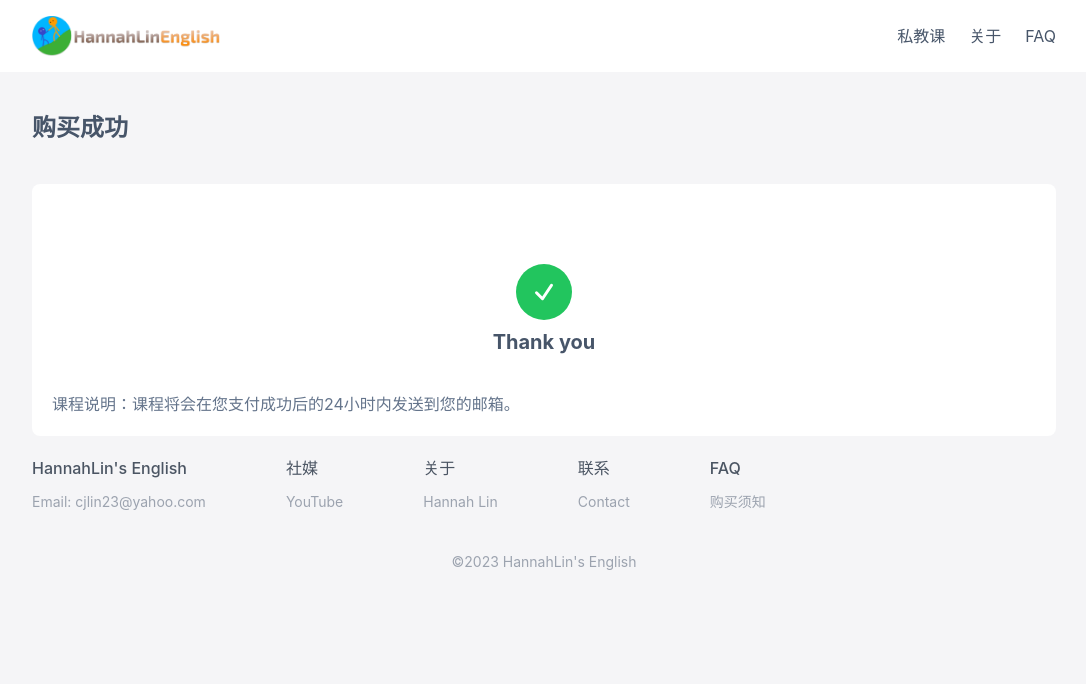
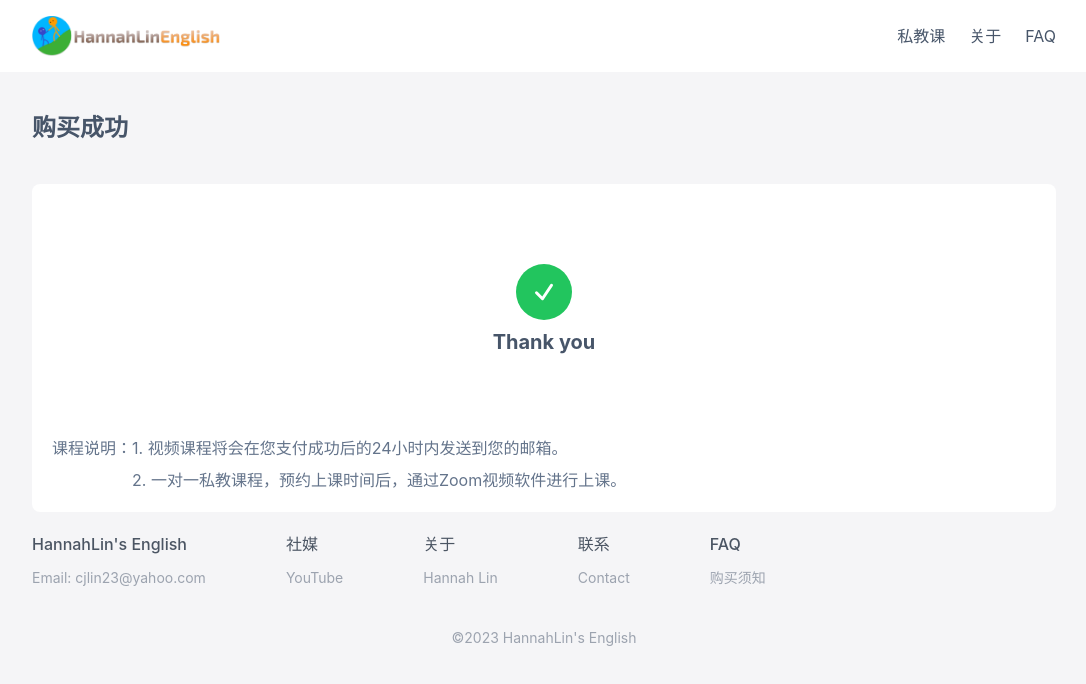
Before and after one commit to QETHAN/lesson_sales, a Next.js app: page /order/success in a window 1280 px wide. Shown: the top 684 px of the page, without its empty margins (96-1182 px from the left). Built offline with nearby package versions, Linux system fonts and the light colour scheme.

Commit message:
Update order success tip

```diff
--- a/src/pages/order/success.js
+++ b/src/pages/order/success.js
@@ -36,7 +36,7 @@ export default function OrderSuccess({ session }) {
 
       <h1 className="my-10 text-2xl font-bold text-slate-600">购买成功</h1>
 
-      <div className="relative flex flex-col justify-center items-center px-5 py-20 bg-white rounded-lg">
+      <div className="relative flex flex-col justify-center items-center px-5 pt-20 bg-white rounded-lg">
         <div className="flex justify-center items-center w-14 h-14 rounded-full bg-green-500">
           <svg
             xmlns="http://www.w3.org/2000/svg"
@@ -58,15 +58,18 @@ export default function OrderSuccess({ session }) {
           <h2 className="text-xl text-center font-bold text-slate-600">
             Thank you
           </h2>
-          {session && (
-            <p className="mt-10 mb-20 text-center text-xl sm:text-2xl text-slate-500 font-semibold">
-              {session.data?.[0].description}
-            </p>
-          )}
-          <p className="absolute left-0 bottom-0 my-5 px-5 text-center text-base text-slate-500">
-            课程说明：课程将会在您支付成功后的24小时内发送到您的邮箱。
+          <p className="mt-10 mb-20 text-center text-xl sm:text-2xl text-slate-500 font-semibold">
+            {session?.data?.[0].description}
           </p>
         </div>
+
+        <p className="self-start flex flex-col sm:flex-row mb-5 text-base text-slate-500">
+          <label className="flex-shrink-0">课程说明：</label>
+          <div className="mt-2 sm:mt-0 text-left space-y-2">
+            <p>1. 视频课程将会在您支付成功后的24小时内发送到您的邮箱。</p>
+            <p>2. 一对一私教课程，预约上课时间后，通过Zoom视频软件进行上课。</p>
+          </div>
+        </p>
       </div>
     </div>
   );
```
